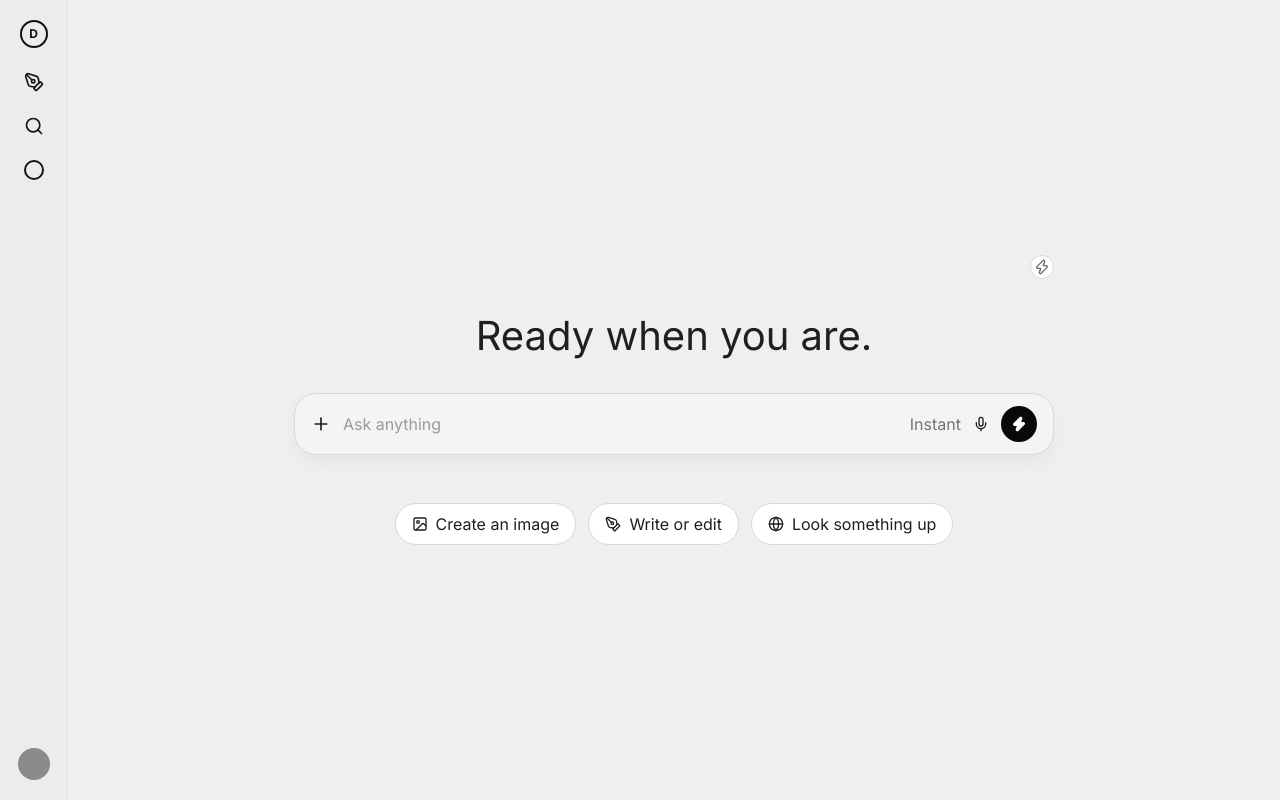
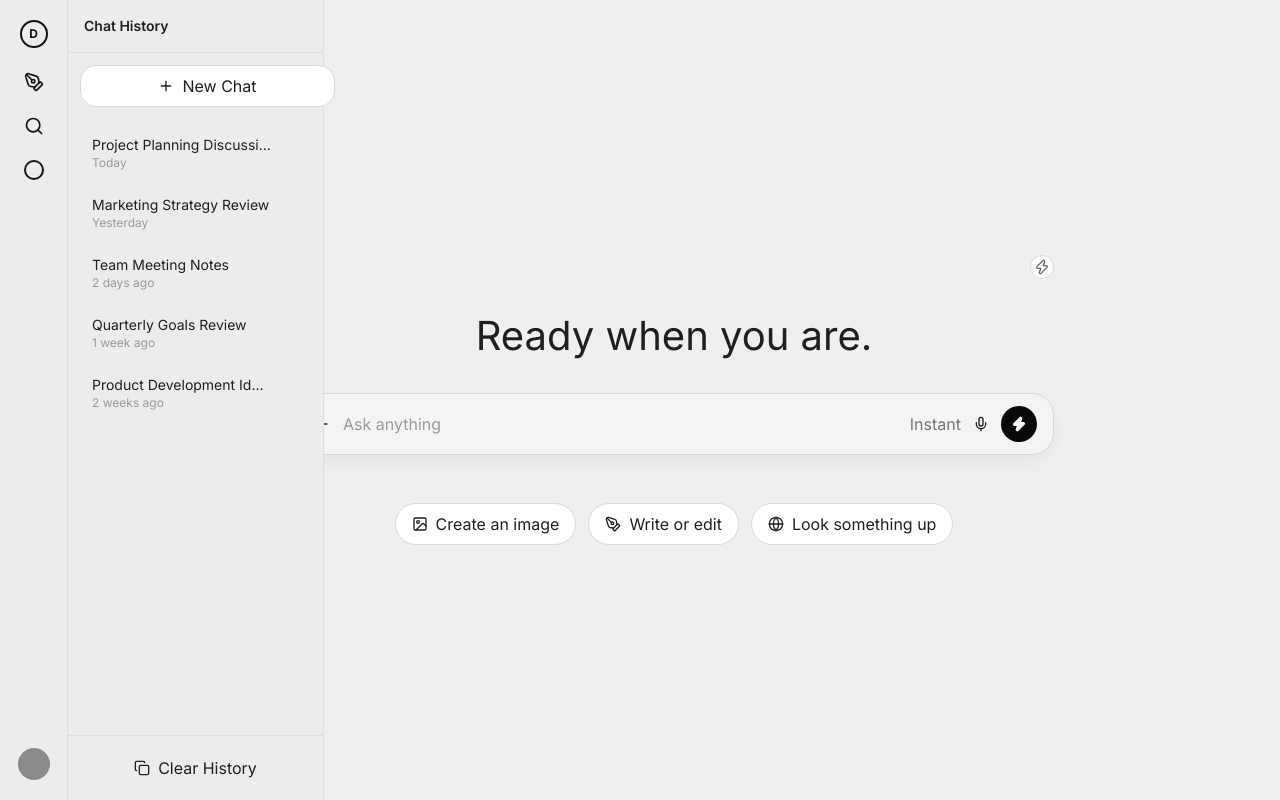
Before and after one commit to devsmaj/dsiq, a Next.js app in the folder frontend/: page /dashboard in a window 1280 px wide. Built offline with nearby package versions, Linux system fonts and the light colour scheme; no server answers; sample sign-in values are in the browser's storage.

Commit message:
Add ChatGPT-like menu to D logo with chat history

```diff
--- a/frontend/src/app/dashboard/page.tsx
+++ b/frontend/src/app/dashboard/page.tsx
@@ -1,6 +1,6 @@
 "use client";
 
-import { Circle, Menu, Mic, Plus, Search, Image, PenTool, Globe, Zap } from "lucide-react";
+import { Circle, Menu, Mic, Plus, Search, Image, PenTool, Globe, Zap, X, Trash2, Copy } from "lucide-react";
 import { useState } from "react";
 
 import { PrivateRoute } from "@/components/private-route";
@@ -38,17 +38,95 @@ function Composer() {
   );
 }
 
+function ChatHistory({ isOpen, onClose }) {
+  const [conversations] = useState([
+    { id: 1, title: "Project Planning Discussion", date: "Today" },
+    { id: 2, title: "Marketing Strategy Review", date: "Yesterday" },
+    { id: 3, title: "Team Meeting Notes", date: "2 days ago" },
+    { id: 4, title: "Quarterly Goals Review", date: "1 week ago" },
+    { id: 5, title: "Product Development Ideas", date: "2 weeks ago" },
+  ]);
+
+  return (
+    <>
+      {/* Overlay */}
+      {isOpen && (
+        <div
+          className="fixed inset-0 bg-black/30 z-30 md:hidden"
+          onClick={onClose}
+        />
+      )}
+
+      {/* Menu Panel */}
+      <div
+        className={`fixed md:absolute top-0 left-0 md:left-[68px] bottom-0 w-64 bg-[#ececec] border-r border-[#dfdfdf] flex flex-col transition-transform duration-300 z-40 ${
+          isOpen ? "translate-x-0" : "-translate-x-full md:translate-x-0"
+        }`}
+      >
+        {/* Header */}
+        <div className="flex items-center justify-between p-4 border-b border-[#dfdfdf]">
+          <h2 className="font-semibold text-[#1f1f1f] text-sm">Chat History</h2>
+          <button
+            onClick={onClose}
+            className="md:hidden text-[#1f1f1f] hover:opacity-70 transition-opacity"
+          >
+            <X className="h-5 w-5" />
+          </button>
+        </div>
+
+        {/* New Chat Button */}
+        <button className="m-3 flex items-center justify-center gap-2 w-full px-4 py-2 rounded-lg border border-[#d9d9d9] bg-white text-[#1f1f1f] hover:bg-[#f9f9f9] transition-colors text-sm font-medium">
+          <Plus className="h-4 w-4" />
+          New Chat
+        </button>
+
+        {/* Conversations List */}
+        <div className="flex-1 overflow-y-auto px-3 py-2 space-y-2">
+          {conversations.map((conv) => (
+            <div
+              key={conv.id}
+              className="group flex items-center gap-2 px-3 py-2 rounded-lg hover:bg-[#e0e0e0] transition-colors cursor-pointer"
+            >
+              <div className="flex-1 min-w-0">
+                <p className="text-sm text-[#1f1f1f] truncate">{conv.title}</p>
+                <p className="text-xs text-[#999] truncate">{conv.date}</p>
+              </div>
+              <button
+                className="opacity-0 group-hover:opacity-100 transition-opacity p-1 hover:bg-[#d0d0d0] rounded"
+                aria-label="Delete conversation"
+              >
+                <Trash2 className="h-3 w-3 text-[#666]" />
+              </button>
+            </div>
+          ))}
+        </div>
+
+        {/* Footer */}
+        <div className="border-t border-[#dfdfdf] p-3 space-y-2">
+          <button className="w-full flex items-center justify-center gap-2 px-3 py-2 rounded-lg hover:bg-[#e0e0e0] transition-colors text-sm text-[#1f1f1f]">
+            <Copy className="h-4 w-4" />
+            Clear History
+          </button>
+        </div>
+      </div>
+    </>
+  );
+}
+
 export default function DashboardPage() {
+  const [isMenuOpen, setIsMenuOpen] = useState(false);
+
   return (
     <PrivateRoute>
       <div className="min-h-screen bg-[#efefef]">
         {/* Desktop View */}
         <div className="hidden min-h-screen md:flex">
-          <aside className="flex w-[68px] flex-col items-center justify-between border-r border-[#dfdfdf] bg-[#ececec] py-5">
+          <aside className="flex w-[68px] flex-col items-center justify-between border-r border-[#dfdfdf] bg-[#ececec] py-5 relative">
             <div className="flex flex-col items-center gap-6">
-              {/* Logo */}
+              {/* Logo with Menu */}
               <button
-                aria-label="Logo"
+                onClick={() => setIsMenuOpen(!isMenuOpen)}
+                aria-label="Menu"
                 className="flex h-7 w-7 items-center justify-center rounded-full border-2 border-[#111] hover:bg-[#f0f0f0] transition-colors"
               >
                 <span className="text-xs font-bold text-[#111]">D</span>
@@ -83,6 +161,17 @@ export default function DashboardPage() {
               className="h-8 w-8 rounded-full bg-[#8a8a8a] hover:bg-[#7a7a7a] transition-colors"
             />
           </aside>
+
+          {/* Chat History Menu */}
+          <ChatHistory isOpen={isMenuOpen} onClose={() => setIsMenuOpen(false)} />
+
+          {/* Overlay for closing menu */}
+          {isMenuOpen && (
+            <div
+              className="absolute inset-0 z-20"
+              onClick={() => setIsMenuOpen(false)}
+            />
+          )}
 
           <main className="flex flex-1 items-center justify-center px-6 py-8">
             <div className="w-full max-w-[760px] space-y-8">
@@ -124,6 +213,7 @@ export default function DashboardPage() {
         <div className="flex min-h-screen flex-col md:hidden">
           <header className="flex items-center justify-between px-4 pt-6 pb-4">
             <button
+              onClick={() => setIsMenuOpen(!isMenuOpen)}
               aria-label="Menu"
               className="text-[#2c2c2c] hover:opacity-70 transition-opacity"
             >
@@ -136,6 +226,9 @@ export default function DashboardPage() {
               <Zap className="h-4 w-4 text-[#666]" />
             </button>
           </header>
+
+          {/* Chat History Menu - Mobile */}
+          <ChatHistory isOpen={isMenuOpen} onClose={() => setIsMenuOpen(false)} />
 
           <div className="flex flex-1 flex-col items-center justify-center px-4 text-center">
             <h1 className="mb-8 text-[28px] font-normal text-[#1f1f1f] leading-tight">
```
